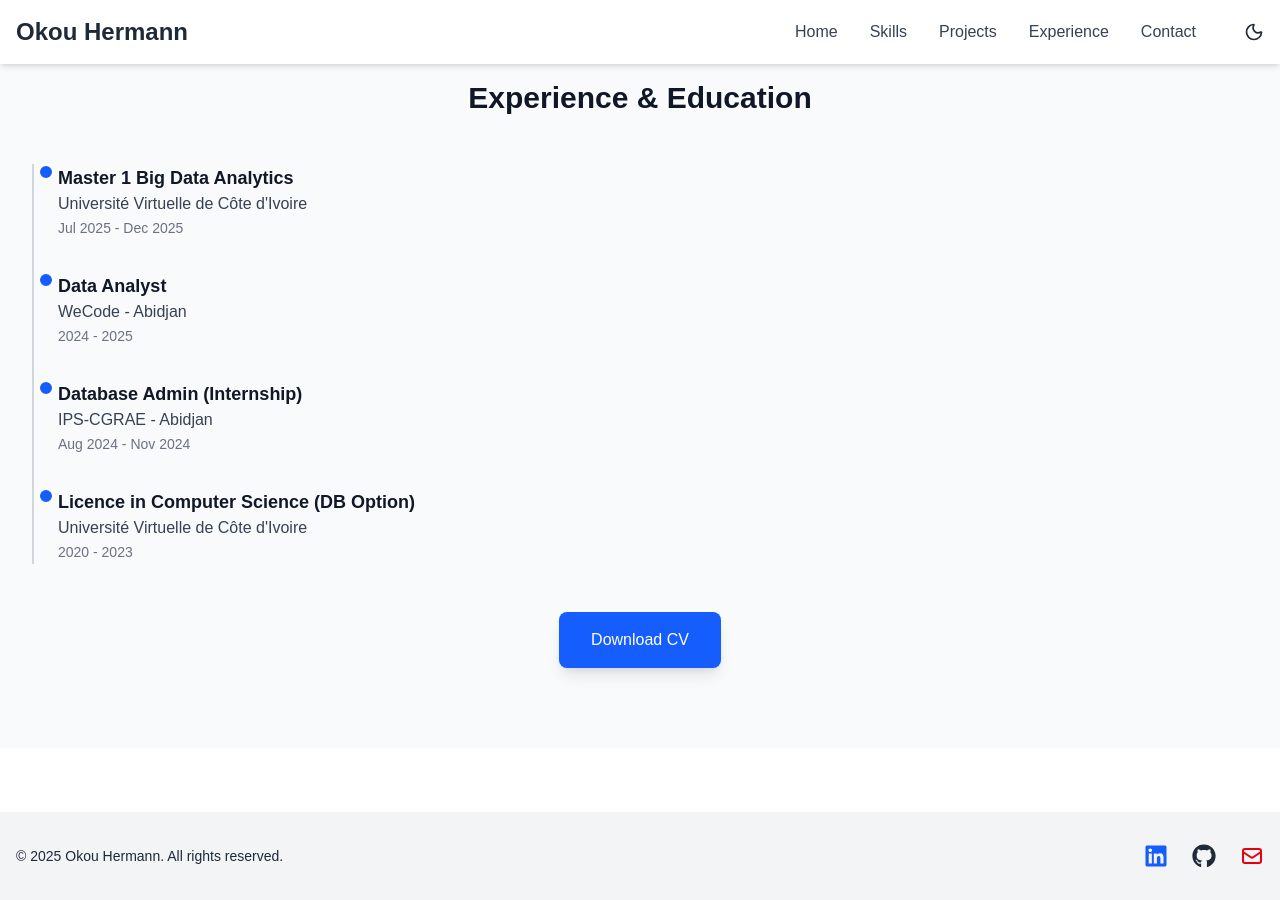
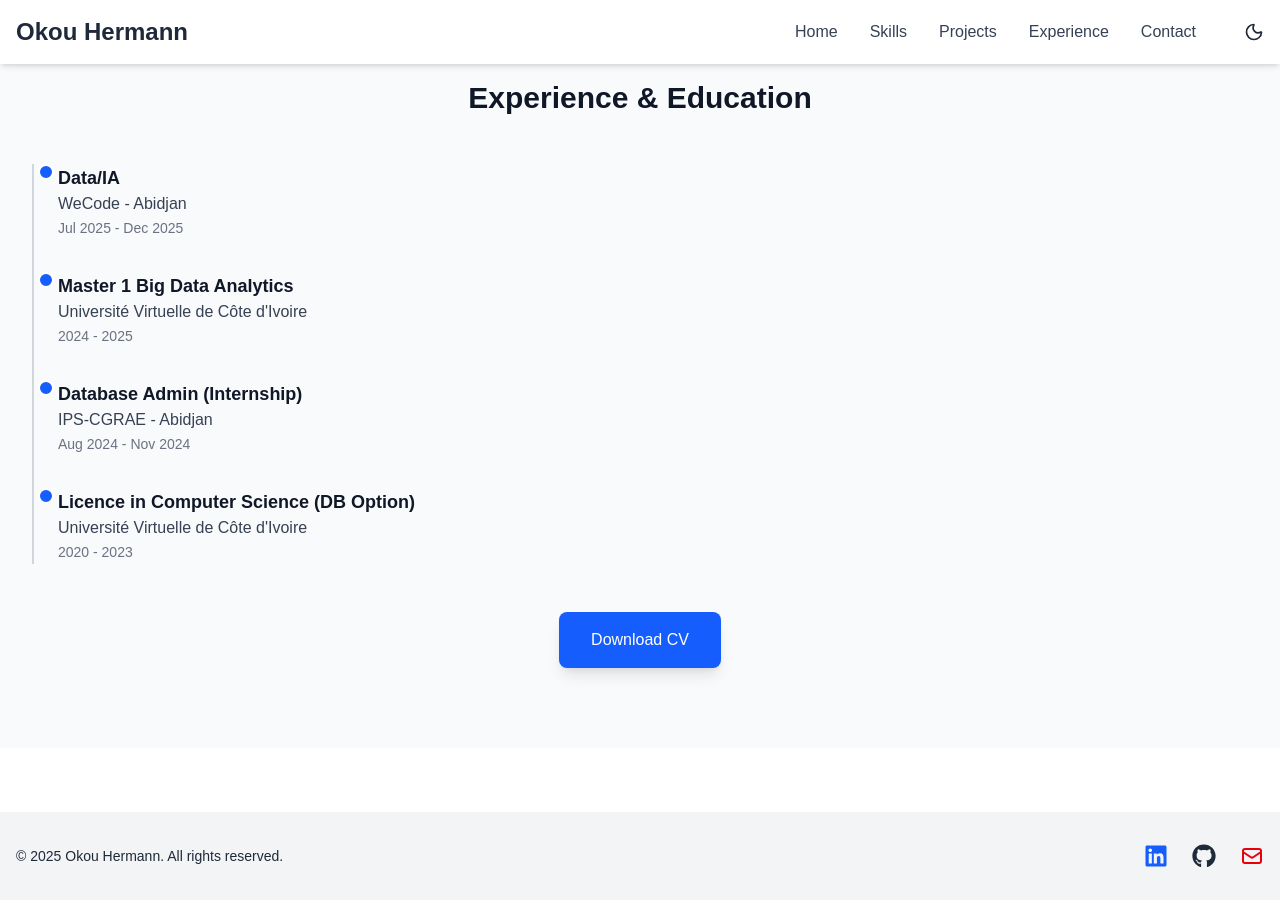
Before and after one commit to kaspersky243/portfolio, a Next.js app: page /experience in a window 1280 px wide. Built offline with nearby package versions, Linux system fonts and the light colour scheme.

Commit message:
Portfolio

```diff
--- a/app/experience/page.jsx
+++ b/app/experience/page.jsx
@@ -5,8 +5,8 @@ import { motion } from "framer-motion";
 
 export default function ExperiencePage() {
   const events = [
-    { title: "Master 1 Big Data Analytics", subtitle: "Université Virtuelle de Côte d'Ivoire", duration: "Jul 2025 - Dec 2025" },
-    { title: "Data Analyst", subtitle: "WeCode - Abidjan", duration: "2024 - 2025" },
+    { title: "Data/IA", subtitle: "WeCode - Abidjan", duration: "Jul 2025 - Dec 2025" },
+    { title: "Master 1 Big Data Analytics", subtitle: "Université Virtuelle de Côte d'Ivoire", duration: "2024 - 2025" },
     { title: "Database Admin (Internship)", subtitle: "IPS-CGRAE - Abidjan", duration: "Aug 2024 - Nov 2024" },
     { title: "Licence in Computer Science (DB Option)", subtitle: "Université Virtuelle de Côte d'Ivoire", duration: "2020 - 2023" },
   ];
```
Also changed, not shown: 1 other file (tests, documents, lock files or other folders).
